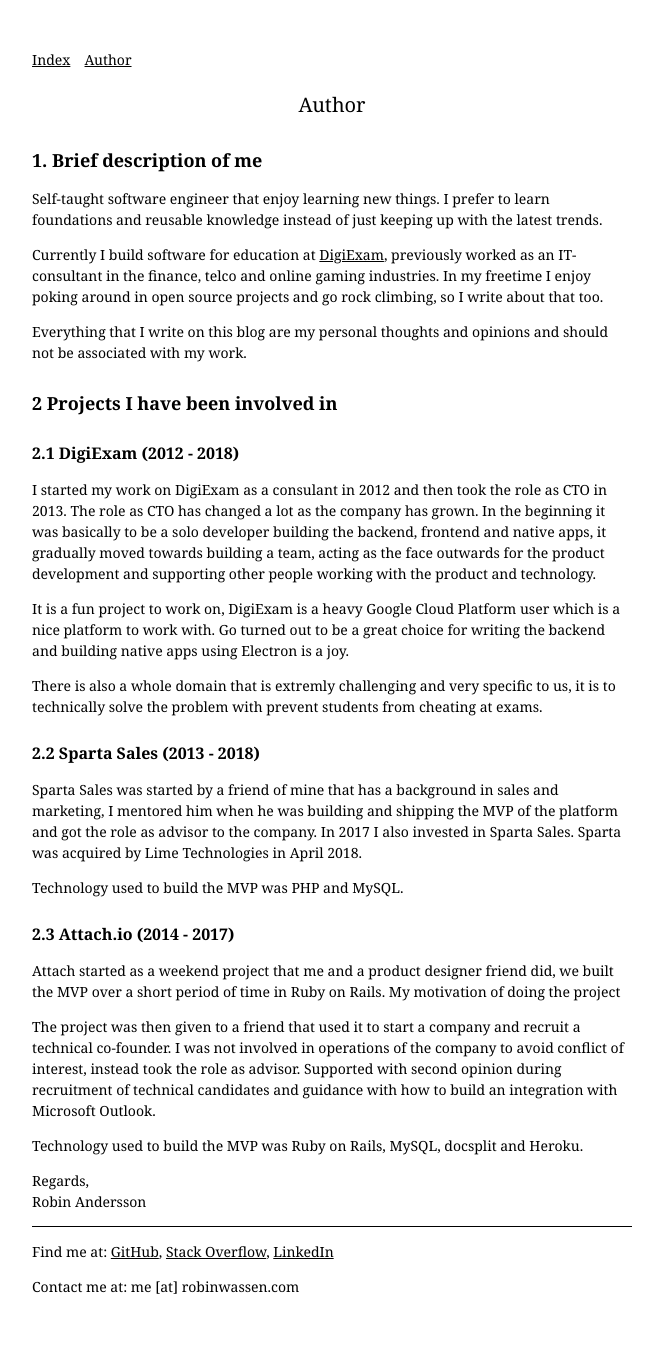
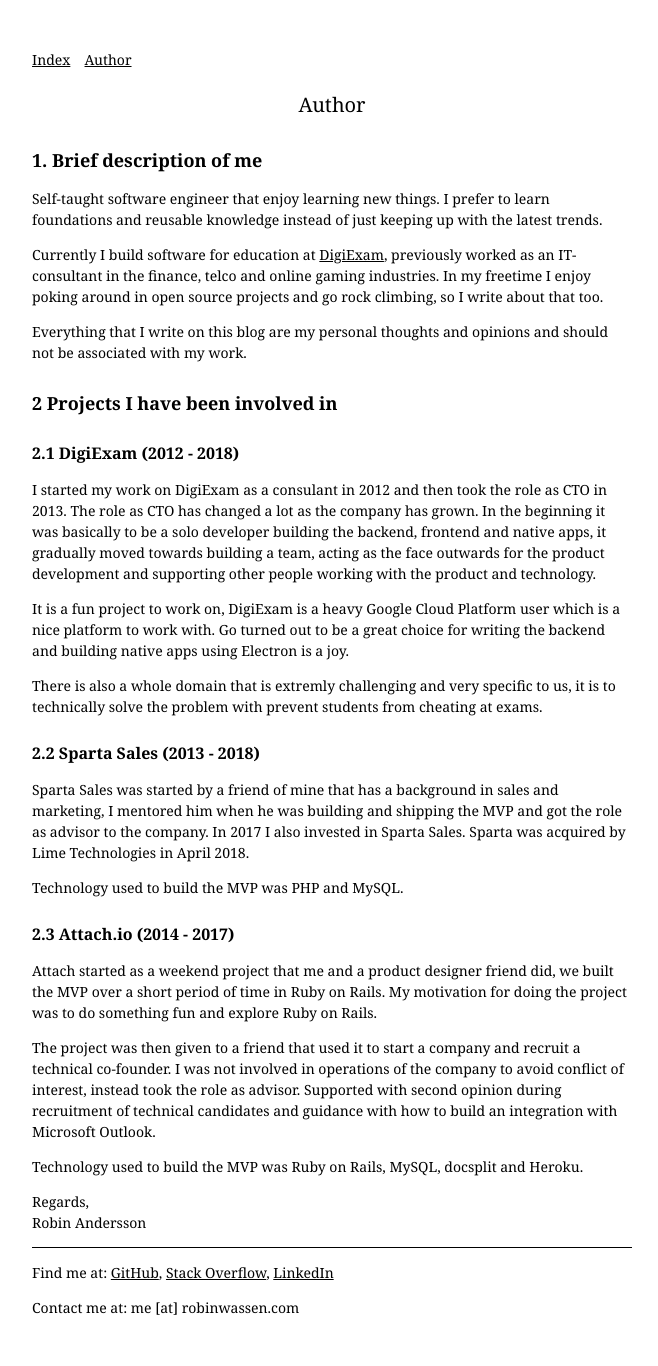
Before and after one commit to robinwassen/robinwassen.github.io, a Jekyll site: the page built from author.md, in a window 1280 px wide. Shown: the whole page, without its empty margins (308-966 px from the left). Built offline with Jekyll 4.4.1, drawn with Linux system fonts in a browser that asks for light colours; before the commit the page ends 1345 px from its top, so only the background shows below that.

Commit message:
Fixed typo in author.md

```diff
--- a/author.md
+++ b/author.md
@@ -24,13 +24,13 @@
 
 ### 2.2 Sparta Sales (2013 - 2018)
 
-Sparta Sales was started by a friend of mine that has a background in sales and marketing, I mentored him when he was building and shipping the MVP of the platform and got the role as advisor to the company. In 2017 I also invested in Sparta Sales. Sparta was acquired by Lime Technologies in April 2018.
+Sparta Sales was started by a friend of mine that has a background in sales and marketing, I mentored him when he was building and shipping the MVP and got the role as advisor to the company. In 2017 I also invested in Sparta Sales. Sparta was acquired by Lime Technologies in April 2018.
 
 Technology used to build the MVP was PHP and MySQL.
 
 ### 2.3 Attach.io (2014 - 2017)
 
-Attach started as a weekend project that me and a product designer friend did, we built the MVP over a short period of time in Ruby on Rails. My motivation of doing the project
+Attach started as a weekend project that me and a product designer friend did, we built the MVP over a short period of time in Ruby on Rails. My motivation for doing the project was to do something fun and explore Ruby on Rails.
 
 The project was then given to a friend that used it to start a company and recruit a technical co-founder. I was not involved in operations of the company to avoid conflict of interest, instead took the role as advisor. Supported with second opinion during recruitment of technical candidates and guidance with how to build an integration with Microsoft Outlook.
 
```
